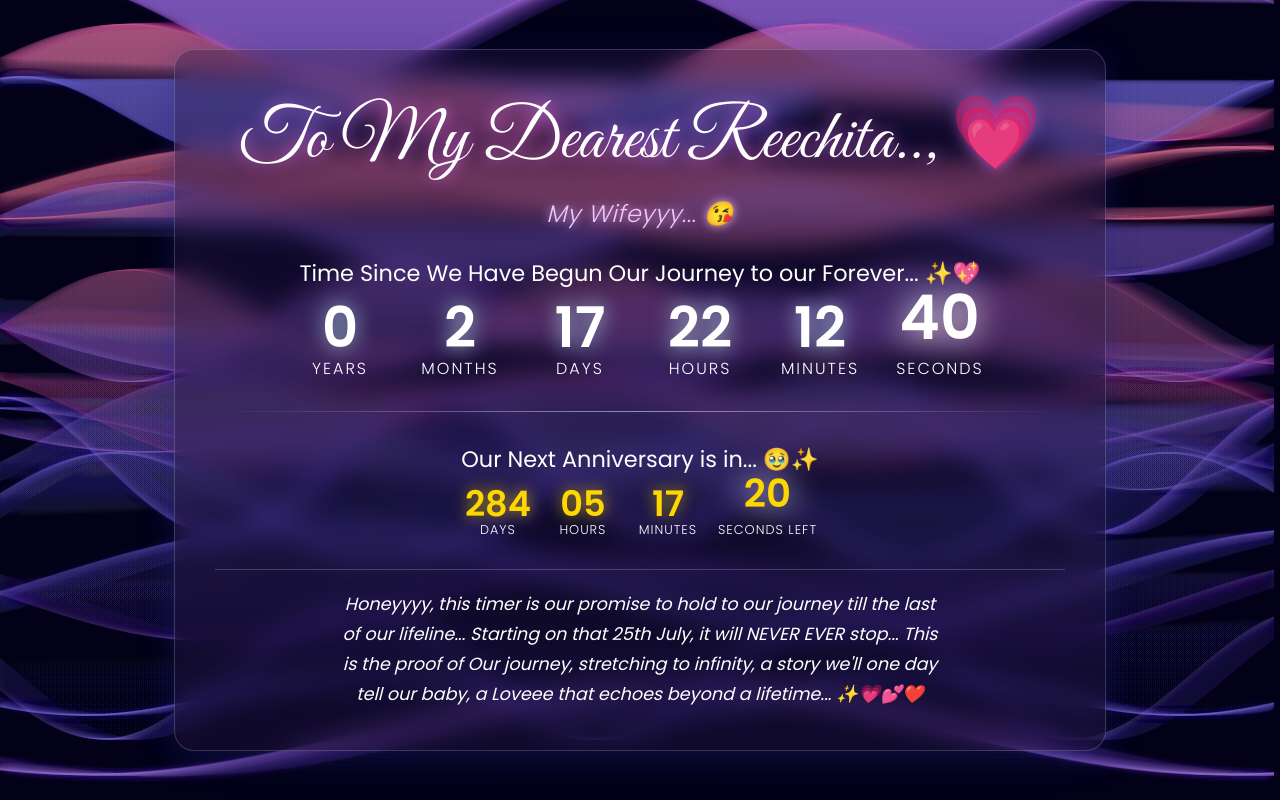
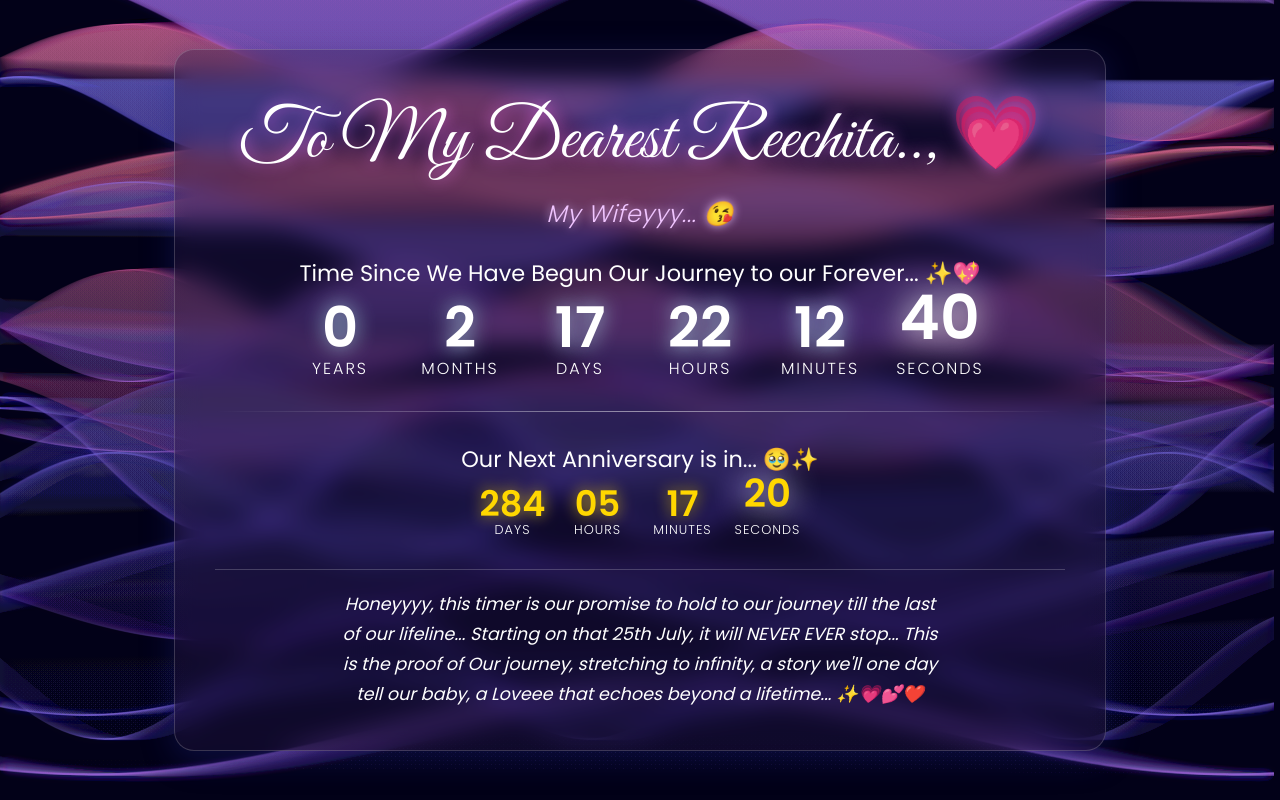
Before and after one commit to sarthakariya/we_are_together_for, a plain HTML site: page index.html in a window 1280 px wide. Drawn offline with Linux system fonts and the light colour scheme; animation ran at ten frames a second.

Commit message:
Update index.html

```diff
--- a/index.html
+++ b/index.html
@@ -63,7 +63,7 @@
             </div>
             <div class="time-box-small">
                 <span id="anniv-seconds" class="time-value-small">0</span>
-                <span class="time-label-small">Seconds     Left</span>
+                <span class="time-label-small">Seconds</span>
             </div>
         </div>
 
```
